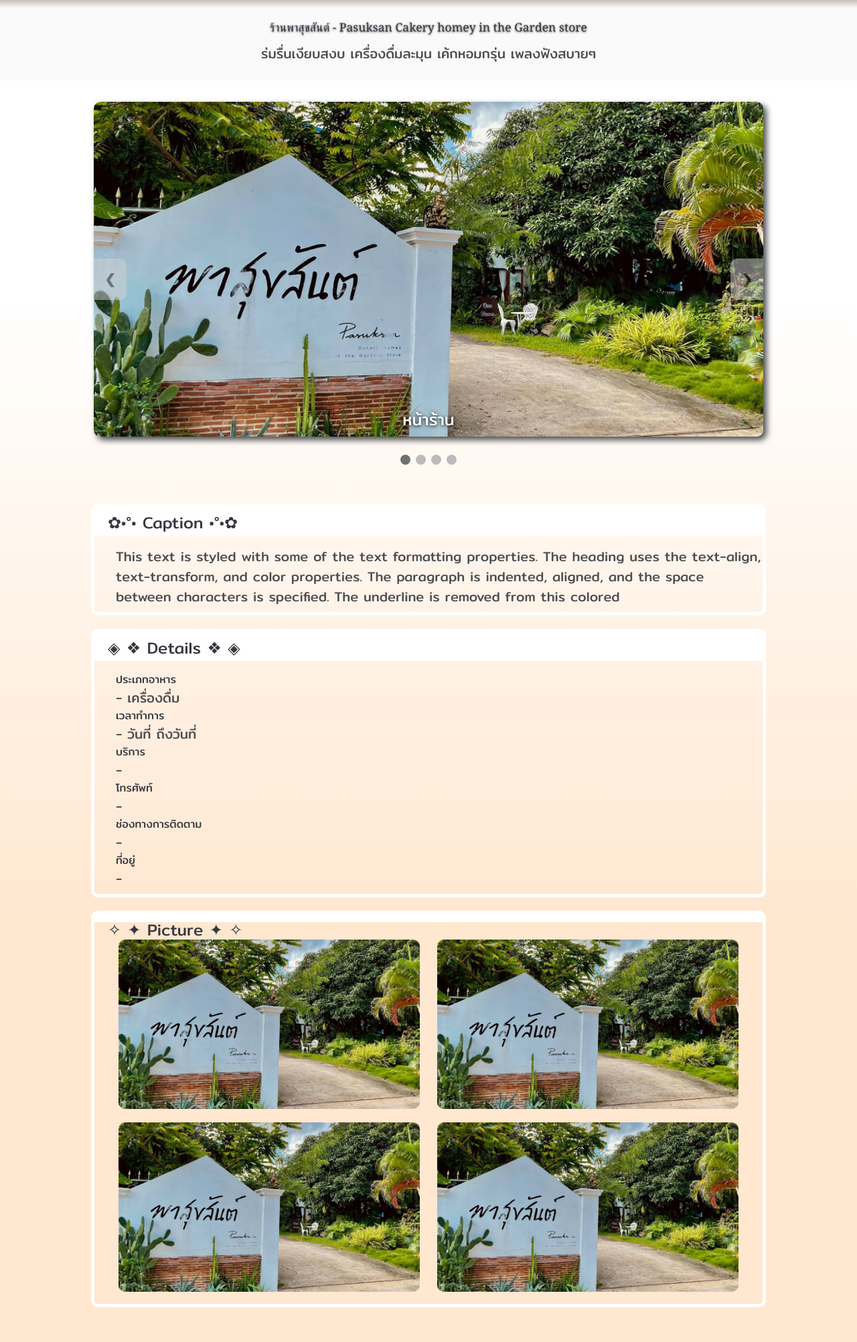
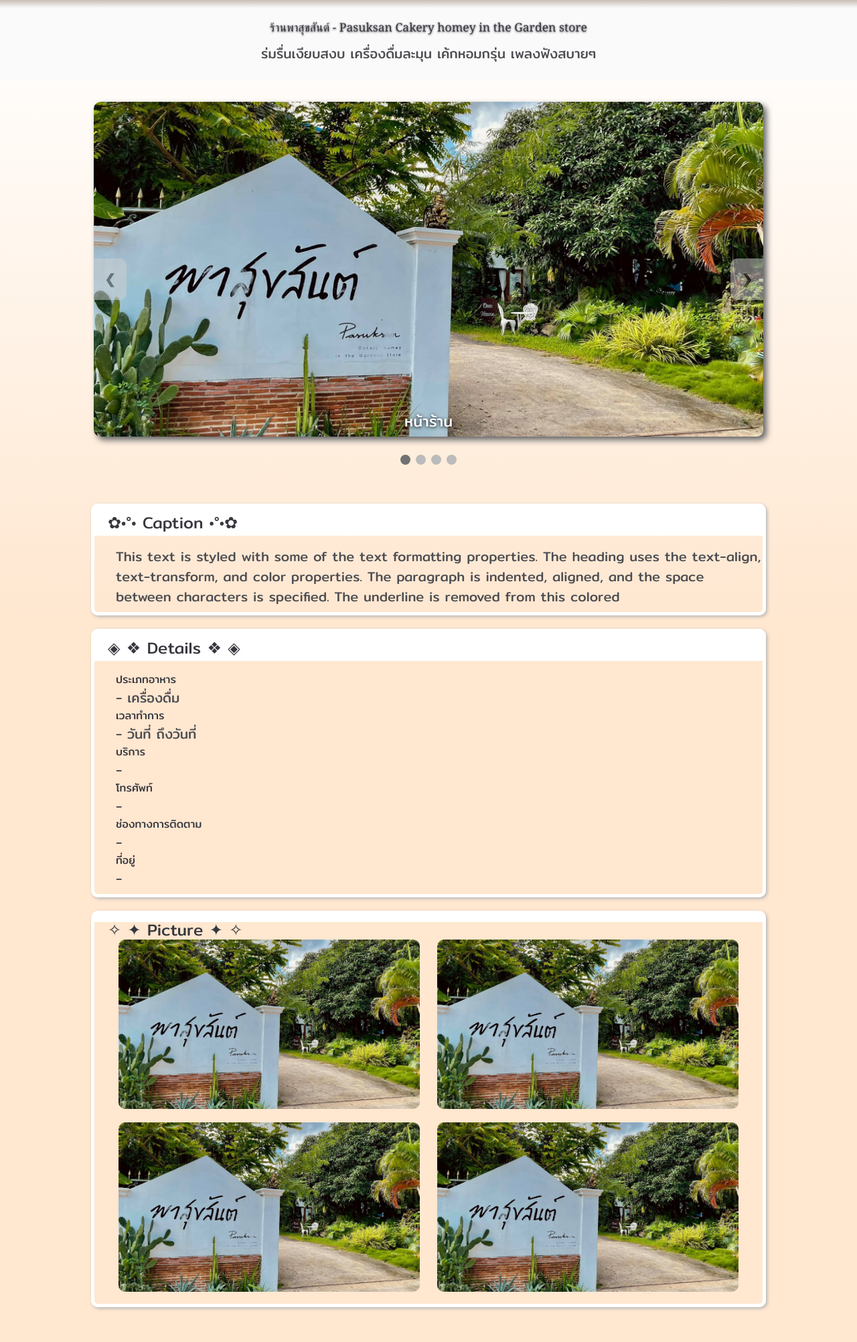
Before and after one commit to akaikori74/graduation-project, a PHP site: page /pasuksan.html in a window 1280 px wide. Shown: the part 70-2074 px from the top of the page at 67% size. Run offline with PHP 8.4, Linux system fonts and the light colour scheme; some libraries are stand-ins or nearby versions; some web fonts are replaced.

Commit message:
Update cafe-page.css

```diff
--- a/cafe-page.css
+++ b/cafe-page.css
@@ -17,7 +17,7 @@
 body {
     background-color: #ffdec1;
     background: rgb(255,231,208);
-    background: linear-gradient(0deg, rgba(255,231,208,1) 30%, rgba(255,255,255,1) 75%);
+background: linear-gradient(0deg, rgba(255,231,208,1) 52%, rgba(255,255,255,1) 96%);
     /*background: linear-gradient(45deg, rgba(255,206,160,1) 0%, rgba(255,255,255,1) 50%, rgba(255,206,160,1) 100%);*/
         /*background: linear-gradient(to bottom, #ffffff 40%, #dfa95e 100%)*/
 }
@@ -131,7 +131,7 @@
     object-fit: cover;
     position: relative;
     border-radius: 10px;
-    box-shadow: 5px 5px 10px #46494c;
+    box-shadow: 5px 5px 10px #606264;
 }
 
 .mySlides {
@@ -168,10 +168,10 @@
 
 .text {
     font-family: mitr, sans-serif;
-    margin-top: -2.75rem;
+    margin-top: -2.5rem;
     color: #ffffff;
     text-shadow: 0px 1px 5px #000000;
-    font-size: 1.5rem;
+    font-size: 1.75vmax;
     position: absolute;
     width: 100%;
     text-align: center;
@@ -230,6 +230,7 @@
     border: 5px solid white;
     border-radius: 10px;
     margin-bottom: 20px;
+    box-shadow: 2px 2px 5px #b1b5b6;
     /*background: linear-gradient(0deg, rgba(255,231,208,1) 80px, rgba(255,255,255,1) 80px);*/
    /*border: 5px solid rgb(163, 9, 9);*/
 }
@@ -245,6 +246,7 @@
     border: 5px solid white;
     border-radius: 10px;
     margin-bottom: 20px;
+    box-shadow: 2px 2px 5px #b1b5b6;
     /*background: linear-gradient(0deg, rgba(255,231,208,1) 88%, rgba(255,255,255,1) 88%);*/
    /*border: 5px solid rgb(163, 9, 9);*/
 }
@@ -285,6 +287,7 @@
     border: 5px solid white;
     border-radius: 10px;
     margin-bottom: 20px;
+    box-shadow: 2px 2px 5px #b1b5b6;
     /*background: linear-gradient(0deg, rgba(255,231,208,1) 88%, rgba(255,255,255,1) 88%);*/
    /*border: 5px solid rgb(163, 9, 9);*/
 }
```
